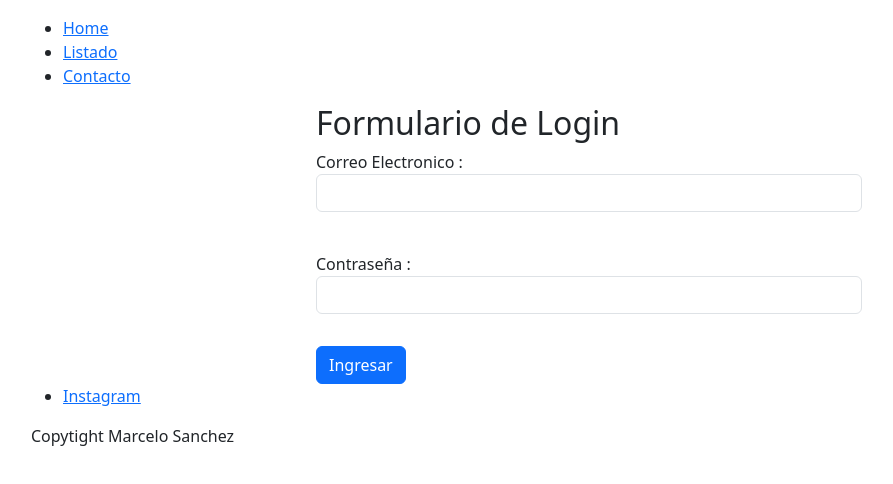
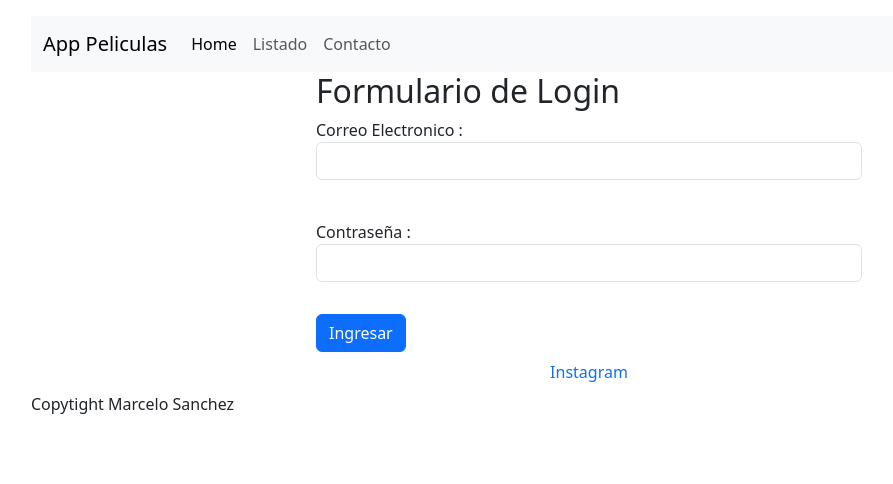
Before and after one commit to MarceloSanchezDev/PaginaPeliculas, a React (Vite) app in the folder appPeliculas/: page / in a window 1280 px wide. Shown: the top 484 px of the page, without its empty margins (51-944 px from the left). Built offline with nearby package versions, Linux system fonts and the light colour scheme.

Commit message:
fix components

```diff
--- a/appPeliculas/package.json
+++ b/appPeliculas/package.json
@@ -10,12 +10,13 @@
     "preview": "vite preview"
   },
   "dependencies": {
-    "@sweetalert/with-react": "^0.1.1",
     "axios": "^1.7.9",
+    "dotenv": "^16.4.7",
     "react": "^18.3.1",
     "react-dom": "^18.3.1",
     "react-router-dom": "^7.0.2",
-    "sweetalert": "^2.1.2"
+    "sweetalert": "^2.1.2",
+    "sweetalert2": "^11.14.5"
   },
   "devDependencies": {
     "@eslint/js": "^9.15.0",
--- a/appPeliculas/src/components/Footer.jsx
+++ b/appPeliculas/src/components/Footer.jsx
@@ -2,10 +2,11 @@ function Footer() {
     return(
         <footer>
             <nav>
-                <ul>
-                    <li><a href="https://www.instagram.com">Instagram</a></li>
-
-                </ul>
+            <ul className="nav justify-content-center">
+                    <li className="nav-item">
+                        <a className="nav-link" href="https://instragram.com">Instagram</a>
+                    </li>
+            </ul>
             </nav>
             <p>Copytight Marcelo Sanchez</p>
         </footer>
--- a/appPeliculas/src/components/Header.jsx
+++ b/appPeliculas/src/components/Header.jsx
@@ -2,15 +2,26 @@ import { Link } from "react-router-dom"
 
 function Header() {
     return(
+        <>
         <header>
-            <nav>
-                <ul>
-                    <li><Link to={'/'}>Home</Link></li>
-                    <li><Link to={'Listado'}>Listado</Link></li>
-                    <li><Link to={'Contacto'}>Contacto</Link></li>
-                </ul>
-            </nav>
+                <nav className="navbar navbar-expand-lg bg-body-tertiary">
+                    <div className="container-fluid">
+                        <a className="navbar-brand" href="#">App Peliculas</a>
+                        <button className="navbar-toggler" type="button" data-bs-toggle="collapse" data-bs-target="#navbarNavAltMarkup" aria-controls="navbarNavAltMarkup" aria-expanded="false" aria-label="Toggle navigation">
+                        <span className="navbar-toggler-icon"></span>
+                        </button>
+                        <div className="collapse navbar-collapse" id="navbarNavAltMarkup">
+                        <div className="navbar-nav">
+                            <Link className="nav-link active" aria-current="page" href="#">Home</Link>
+                            <Link className="nav-link" href="#">Listado</Link>
+                            <Link className="nav-link" href="#">Contacto</Link>
+
+                        </div>
+                        </div>
+                    </div>
+                    </nav>
         </header>
+        </>
     )
 
 }
--- a/appPeliculas/src/components/Listado.jsx
+++ b/appPeliculas/src/components/Listado.jsx
@@ -1,28 +1,82 @@
 //Librerias
+import swal from 'sweetalert2'
 import { Link, useNavigate  } from 'react-router-dom';
-import { useEffect } from 'react';
+import { useEffect, useState } from 'react';
+import axios from 'axios';
 function Listado() {
+    //inicializamos el estado del listado de peliculas
+    const apikey = import.meta.env.VITE_API_KEY
+    const [listadoPeliculas ,setListadoPeliculas] = useState([])
+
     //Navigate para navegar entre rutas
+
     const navigate = useNavigate()
+
+    //pedimos el token
+
     let token = localStorage.getItem('token')
+
     //Protejo la ruta Login , si no hay token redirijo al Login
+
     useEffect(()=>{
+
         if(!token){navigate('/')}
+
     },[token,navigate])
+
+    //consumimos la api (peliculas mas populares)
+
+    useEffect(()=>{
+
+        const endPoint = `https://api.themoviedb.org/3/discover/movie?api_key=${apikey}&language=en-ES&PAGE=1}`
+
+        //hacemos el pedido a la api
+
+        axios.get(endPoint)
+
+        .then(res => {
+
+            //agarramos solo la data
+            const apiData = res.data
+
+            //agarramos solo los resultados
+
+            // y modificamos el estado del listado de peliculas
+            setListadoPeliculas(apiData.results)
+        }).catch(e => swal.fire({
+                        title: 'Error, intenta mas tarde!',
+                        text: 'Error de conexion',
+                        icon: 'error',
+                        confirmButtonText: 'Ok'
+                    })  )
+    },[setListadoPeliculas])
+
     return(
         <>
             <div className="row">
                 {/* Estructura base */}
-                <div className="col-3">
-                    <div className="card" >
-                            <img src="..." className="card-img-top" alt="..."/>
-                            <div className="card-body">
-                                <h5 className="card-title">Movie title</h5>
-                                <p className="card-text"> Review : Some quick example text to build on the card title and make up the bulk of the cards content.</p>
-                                <Link to="#" className="btn btn-primary">View Detail</Link>
-                            </div>
-                    </div>
-                </div>
+                {listadoPeliculas.map((movie, ind)=>{
+                    return(
+                                <div className="col-3 my-4" key={ind}>
+                                                    <div className="card">
+                                    <img
+                                        src={movie.poster_path
+                                            ? `https://image.tmdb.org/t/p/w500/${movie.poster_path}`
+                                            : "https://via.placeholder.com/500x750?text=No+Image"}
+                                        className="card-img-top"
+                                        alt={movie.title || "Movie poster"}
+                                    />
+                                    <div className="card-body">
+                                        <h5 className="card-title">{movie.title.substring(0,30)+ "..."}</h5>
+                                        <p className="card-text">{movie.overview.substring(0,100) + "..."}</p>
+                                        <Link to="#" className="btn btn-primary">View Detail</Link>
+                                    </div>
+                                </div>
+
+                                </div>
+                    )
+                })}
+
 
             </div>
         </>
--- a/appPeliculas/src/components/Login.jsx
+++ b/appPeliculas/src/components/Login.jsx
@@ -1,6 +1,6 @@
 //Librerias
+import swal from 'sweetalert2'
 import axios from 'axios'
-import swAlert from '@sweetalert/with-react';
 import { useNavigate  } from 'react-router-dom';
 import { useEffect, useState } from 'react';
 function Login() {
@@ -24,21 +24,22 @@ function Login() {
         const regexEmail = /^(([^<>()[\]\\.,;:\s@"]+(\.[^<>()[\]\\.,;:\s@"]+)*)|.(".+"))@((\[[0-9]{1,3}\.[0-9]{1,3}\.[0-9]{1,3}\.[0-9]{1,3}\])|(([a-zA-Z\-0-9]+\.)+[a-zA-Z]{2,}))$/
         //Validaciones
         if(email === "" || password === ""){
-            swAlert(
-                <div>
-                    <h2>los campos no pueden estas vacios</h2>
-                    <p>Lorem, ipsum dolor sit amet consectetur adipisicing elit. Omnis aperiam vitae at totam fugit dolorem ipsa, temporibus blanditiis sapiente? Nobis vitae quaerat culpa voluptates officiis cumque ratione sunt doloremque commodi.</p>
-                </div>
-            );
+            swal.fire({
+                title: 'Error, los campos no pueden estas vacios!',
+                text: 'Lorem, ipsum dolor sit amet consectetur adipisicing elit. Omnis aperiam vitae at totam fugit dolorem ipsa,',
+                icon: 'error',
+                confirmButtonText: 'Cool'
+            })
             return
         }
 
         if(email !== "" && !regexEmail.test(email)){
-            swAlert(
-                <div>
-                    <h2>debes escribir una direccion de correo valido</h2>
-                </div>
-            )
+            swal.fire({
+                title: 'Error!',
+                text: 'debes escribir una direccion de correo valido',
+                icon: 'error',
+                confirmButtonText: 'Cool'
+            })
             return
         }
 
@@ -54,7 +55,12 @@ function Login() {
         axios.post('http://challenge-react.alkemy.org',{email,password})
             .then(res => {
                 //Si resulta exitoso mandamos alerta
-                swAlert(<h2>Perfecto, estas dentro</h2>)
+                swal.fire({
+                    title: 'Succes!',
+                    text: 'Perfecto, estas dentro',
+                    icon: 'success',
+                    confirmButtonText: 'Cool'
+                })
                 //guardamos el token que recibimos
                 setToken( res.data.token)
                 //lo guardamos en el localStorage
--- a/appPeliculas/src/main.jsx
+++ b/appPeliculas/src/main.jsx
@@ -1,12 +1,12 @@
-import { StrictMode } from 'react'
+
 import { createRoot } from 'react-dom/client'
 import { BrowserRouter } from 'react-router-dom'
 import App from './App.jsx'
 
 createRoot(document.getElementById('root')).render(
-  <StrictMode>
+
     <BrowserRouter>
       <App />
     </BrowserRouter>
-  </StrictMode>,
+
 )
```
Also changed, not shown: 2 other files (tests, documents, lock files or other folders).
